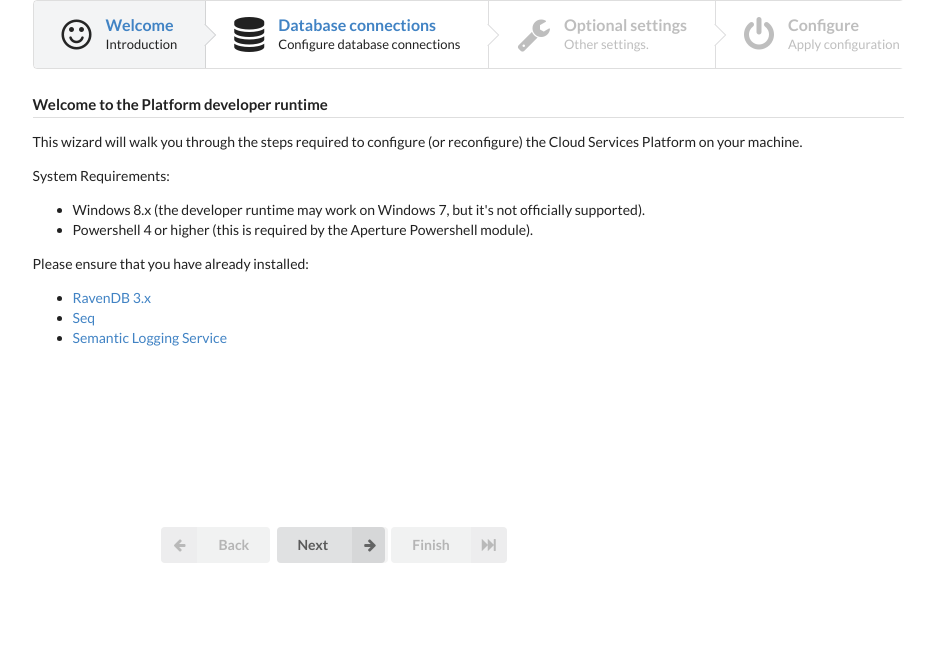
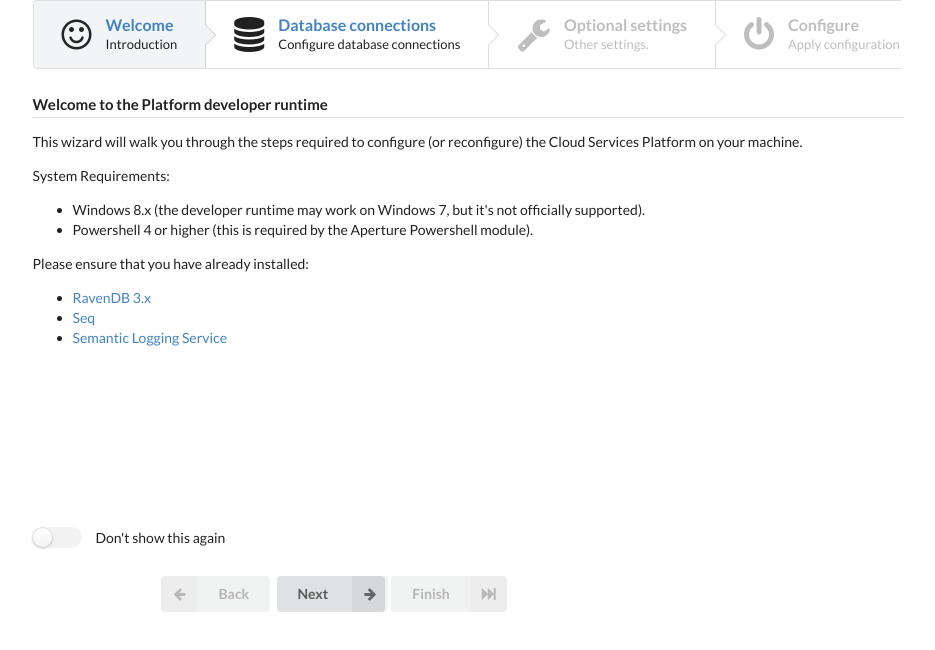
Before and after one commit to tintoy/first-aspnet-5-beta7, a website: page wwwroot/wizard-1.html in a window 1280 px wide. Shown: the whole page, without its empty margins (131-1066 px from the left). Drawn offline with Linux system fonts and the light colour scheme.

Commit message:
Add "don't show this again" checkbox to welcome page.

```diff
--- a/wwwroot/wizard-1.html
+++ b/wwwroot/wizard-1.html
@@ -92,8 +92,17 @@
 						</ul>
 					</p>
 					<div class="ui grid" style="margin-top: 165px">
+						<div class="row">
+							<div class="nine wide column">
+								<div class="ui toggle checkbox">
+									<input type="checkbox" name="public">
+									<label>Don't show this again</label>
+								</div>
+							</div>
+						</div>
 						<div class="right aligned row">
 							<div class="nine wide column">
+								<div class="buttons">
 									<a class="ui disabled labeled icon button">
 										<i class="left arrow icon"></i>
 										Back
@@ -109,6 +118,7 @@
 								</div>
 							</div>
 						</div>
+					</div>
 				</form>
 			</div>
 		</div>
```
Also changed, not shown: wwwroot/wizard-2.html (+2 -0 lines), wwwroot/wizard-3.html (+2 -0 lines). Lines whose indentation alone changed are shown as unchanged.
